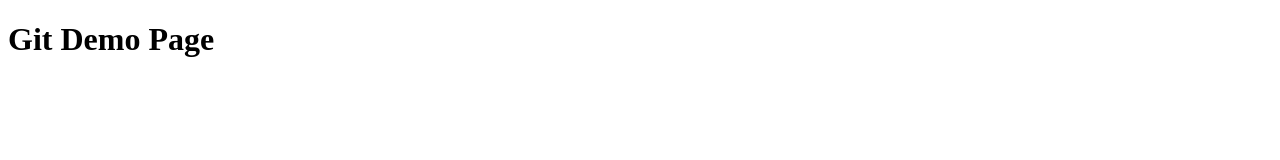
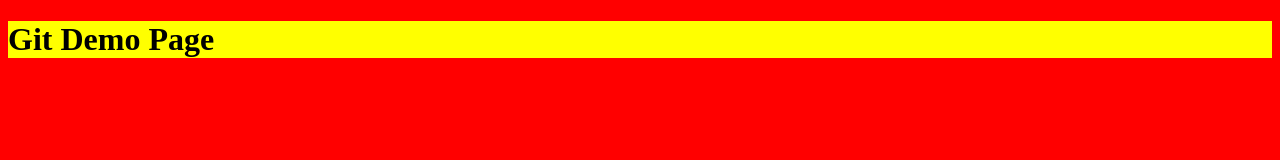
Before and after one commit to abdelilahberk/demo-repo2, a plain HTML site: page index.html in a window 1280 px wide. Drawn offline with Linux system fonts and the light colour scheme.

Commit message:
Add style file

```diff
--- a/index.html
+++ b/index.html
@@ -5,6 +5,7 @@
     <meta http-equiv="X-UA-Compatible" content="IE=edge">
     <meta name="viewport" content="width=device-width, initial-scale=1.0">
     <title>Document</title>
+    <link rel="stylesheet" href="style.css">
 </head>
 <body>
     <h1>Git Demo Page</h1>
--- /dev/null
+++ b/style.css
@@ -0,0 +1,6 @@
+body{
+    background-color: red;
+}
+h1{
+    background-color: yellow;
+}
```
